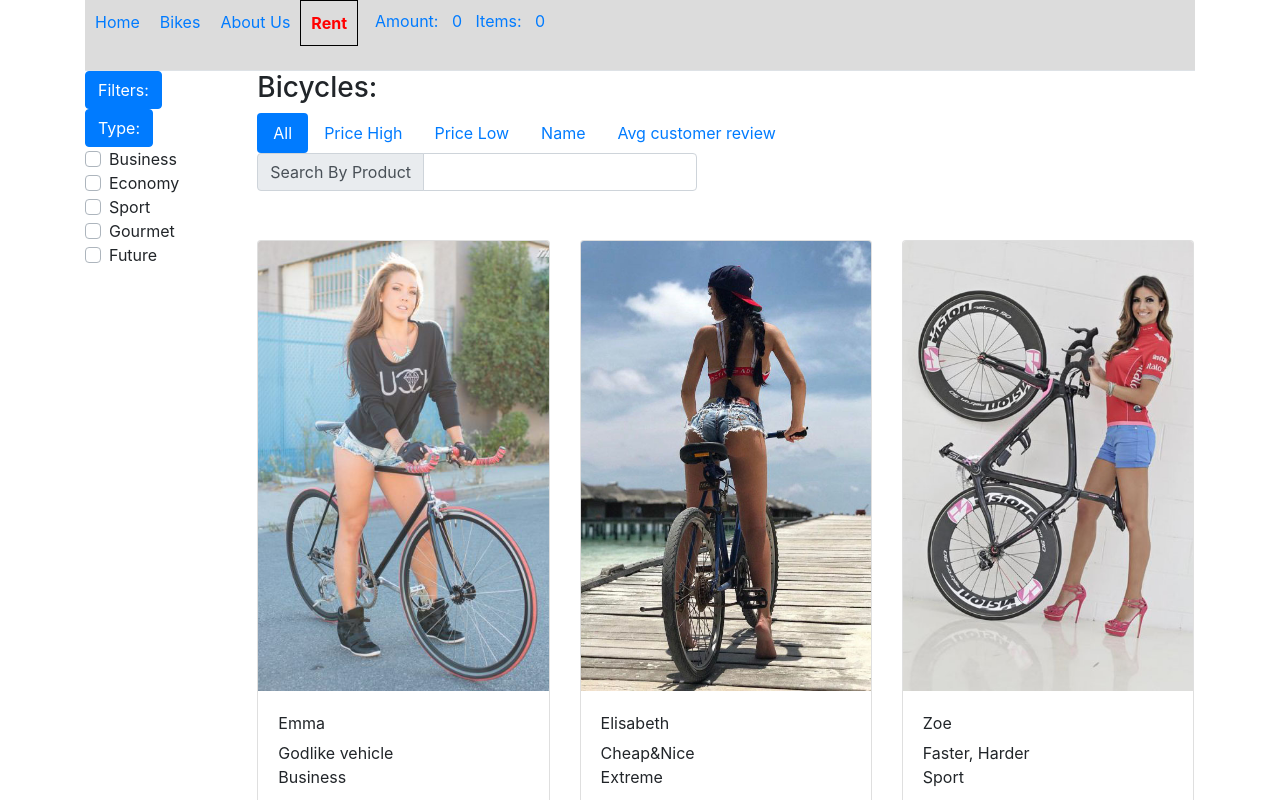
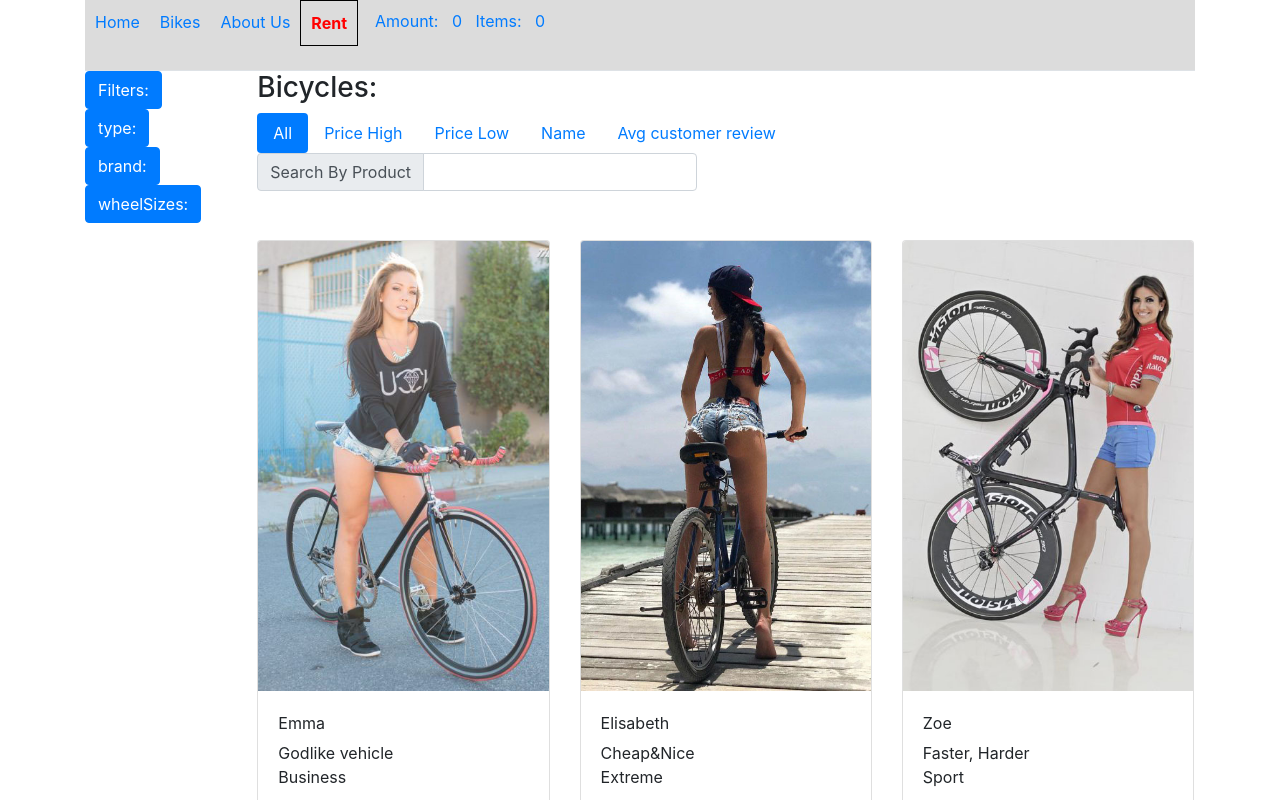
Before and after one commit to VeryBlackCatMeow/bicycle-shop, a React (Create React App) app in the folder bicycle-shop/: page /rent in a window 1280 px wide. Shown: the top 800 px of the page. Built offline with nearby package versions, Linux system fonts and the light colour scheme.

Commit message:
filterBar

```diff
--- a/bicycle-shop/src/components/Filter.js
+++ b/bicycle-shop/src/components/Filter.js
@@ -7,83 +7,44 @@ import { withRouter } from 'react-router-dom'
 
 const Filter = ({ /*setFilterFunc, filterBy,*/ handleFilterToggle, filterToggles, handleCheck, extraProps, items }) => {
     //onClick={setFilterFunc.bind(this, !filterBy)}
-/*    <div>
 
-        <Button color="primary" name="type" onClick={handleFilterToggle}>Type:</Button>
-        {
-        //filterBy   //checked={filterBy==='checked'}
-        filterToggles.type
-        ? <div onChange = {handleCheck}>
-            <CustomInput id="c" type="checkbox" value="Business" label="Business"/>
-            <CustomInput id="d" type="checkbox" value="Economy" label="Economy"/>
-            <CustomInput id="e" type="checkbox" value="Sport" label="Sport"/>
-            <CustomInput id="f" type="checkbox" value="Gourmet" label="Gourmet"/>
-            <CustomInput id="b" type="checkbox" value="Future" label="Future"/>
-        </div>
-        : null
-        }
-
-         <Button color="primary" name="brand" onClick={handleFilterToggle}>Brand:</Button>
-        {
-        filterToggles.brand
-        ? <div onChange = {handleCheck}>
-            <CustomInput id="z" type="checkbox" value="Alfa" label="Alfa"/>
-            <CustomInput id="x" type="checkbox" value="Dil" label="Dil"/>
-            <CustomInput id="y" type="checkbox" value="Master" label="Master"/>
-            <CustomInput id="t" type="checkbox" value="Sport" label="Urban"/>
-            <CustomInput id="u" type="checkbox" value="ZE Best" label="ZE Best"/>
-          </div>
-        : null
-        }
-    </div>*/
     const sorting = (items) => {
         return items.slice().sort( (a , b) => {
                         if (a > b) return 1;
                         if (a < b) return -1;
         });
     };
+
     const filterBlocks =  extraProps.filters.map( i => (
         {
-         filterBarItem: i,
-         filterCheckboxes: sorting( [...new Set([].concat(...items.map(item =>item[i])))] )
+         tab: i,
+         list: sorting( [...new Set([].concat(...items.map(item =>item[i])))] )
         }
     ));
 
-    filterBlocks.map( (block, index) => <FilterBlock/>
-    );
-
 
     return(
-     <div>
-
-        <Button color="primary" name="type" onClick={handleFilterToggle}>Type:</Button>
-        {
-        //filterBy   //checked={filterBy==='checked'}
-        filterToggles.type
-        ? <div onChange = {handleCheck}>
-            <CustomInput id="z" type="checkbox" value="Business" label="Business"/>
-            <CustomInput id="x" type="checkbox" value="Economy" label="Economy"/>
-            <CustomInput id="y" type="checkbox" value="Sport" label="Sport"/>
-            <CustomInput id="t" type="checkbox" value="Gourmet" label="Gourmet"/>
-            <CustomInput id="u" type="checkbox" value="Future" label="Future"/>
-        </div>
-        : null
-        }
-    </div>
+        filterBlocks.map( (block, index) => <FilterBlock key={index}  block={block}
+                                        handleFilterToggle={handleFilterToggle}
+                                        filterToggles={filterToggles} handleCheck={handleCheck}
+                                        />
+        )
     );
 };
 
-const FilterBlock = () => (
+const FilterBlock = ({handleFilterToggle, filterToggles, handleCheck, block}) => (
     <div>
-        About Us!!!!
+        <Button color="primary" name={block.tab} onClick={handleFilterToggle}>{block.tab}:</Button>
+        {
+          filterToggles[block.tab]
+          ? block.list.map( (checkbox, index) => <div onChange={handleCheck}><FilterList key={index} checkbox={checkbox} /></div>  )
+          : null
+        }
     </div>);
 
-const FilterList = () => (
-    <div>
-        About Us!!!!
-    </div>);
-
-
+const FilterList = ({checkbox}) => (                 //filterBy   //checked={filterBy==='checked'}
+    <CustomInput id={checkbox} type="checkbox" value={checkbox} label={checkbox}/>
+);
 
 const mapStateToProps = (
     {productreducers}) => ({
--- a/bicycle-shop/src/containers/Cart.js
+++ b/bicycle-shop/src/containers/Cart.js
@@ -1,11 +1,11 @@
 import React from 'react';
 import { connect } from 'react-redux';
-import { removeFromCartAction } from '../actions/index.js'
+import { addToCartAction, removeFromCartAction } from '../actions/index.js'
 import { Button, ButtonGroup, Input, Row, Col,
          ListGroup, ListGroupItem} from 'reactstrap';
 import { Link } from 'react-router-dom';
 
-const Cart = ({totalPrice, totalCount, cartItems, removeFromCartFunc}) => (
+const Cart = ({totalPrice, totalCount, cartItems, addToCartFunc, removeFromCartFunc}) => (
     <Row>
         <div> Amount: &nbsp; {totalPrice} &nbsp; Items: &nbsp; {totalCount}</div>
 
@@ -15,7 +15,8 @@ const Cart = ({totalPrice, totalCount, cartItems, removeFromCartFunc}) => (
                         {
                             !cartItems.length
                             ? 'Your Cart Is Empty :('
-                            : cartItems.map( (item, id) => (<CartItem key={id} {...item} removeFromCartFunc={removeFromCartFunc}/>))
+                            : cartItems.map( (item, id) => (<CartItem key={id} item={item}
+                                    removeFromCartFunc={removeFromCartFunc} addToCartFunc={addToCartFunc} />))
                         }
                     </ListGroup>
                 </div>
@@ -31,28 +32,28 @@ const Cart = ({totalPrice, totalCount, cartItems, removeFromCartFunc}) => (
 
 
 
-const CartItem = ({sku, image, title, price, removeFromCartFunc}) =>
+const CartItem = ({item, addToCartFunc, removeFromCartFunc}) =>
         (
       <ListGroupItem>
           <Row>
               <Col sm="4">
-                <img src={image} className="rounded-circle img-fluid w-25" alt="Cart Item Image"/>
+                <img src={item.image} className="rounded-circle img-fluid w-25" alt="Cart Item Image"/>
               </Col>
               <Col sm="4">
-                <span>{title}</span> &nbsp;
+                <span>{item.title}</span> &nbsp;
               </Col>
               <Col sm="2">
-                <span>{price}</span> &nbsp;
+                <span>{item.price}</span> &nbsp;
               </Col>
               <Col sm="1">
                 <ButtonGroup>
-                    <Button size="sm" color="primary" onClick={removeFromCartFunc.bind(this, sku)}>-</Button>
+                    <Button size="sm" color="primary" onClick={removeFromCartFunc.bind(this, item.sku)}>-</Button>
                     <Input type="text"/>
-                    <Button size="sm" color="primary" onClick={removeFromCartFunc.bind(this, sku)}>+</Button>
+                    <Button size="sm" color="primary" onClick={addToCartFunc.bind(this, item)}>+</Button>
                 </ButtonGroup>
               </Col>
               <Col sm="1">
-                <Button size="sm" color="danger" close onClick={removeFromCartFunc.bind(this, sku)}/>
+                <Button size="sm" color="danger" close onClick={removeFromCartFunc.bind(this, item.sku)}/>
               </Col>
           </Row>
       </ListGroupItem>
@@ -78,6 +79,7 @@ const mapStateToProps = ( { cartreducers }) => ({
 });
 
 const mapDispatchToProps = (dispatch) => ({
+    addToCartFunc: obj => dispatch(addToCartAction(obj)),
     removeFromCartFunc: id => dispatch(removeFromCartAction(id)),
 });
 
--- a/bicycle-shop/src/containers/Gallery.js
+++ b/bicycle-shop/src/containers/Gallery.js
@@ -11,7 +11,8 @@ class Gallery extends Component {
         super(props);
         this.state = {
             blockToggle: true,
-            filterToggles: {type: true, brand: true}
+            //filterToggles: {type: true, brand: true, wheelSizes: true}
+            filterToggles: {}
          };
     }
 
--- a/bicycle-shop/src/containers/Showcase.js
+++ b/bicycle-shop/src/containers/Showcase.js
@@ -75,8 +75,9 @@ const mapStateToProps = (
     {productreducers, filtersreducers, cartreducers}) => ({
     items: finalFiltration(productreducers.items, filtersreducers.searchBy, filtersreducers.sortBy),
     itemCount: cartreducers.items.reduce( (count, item) =>
-                            count + (item.id === cartreducers.lastItem.id ? 1 : 0), 0),
+                            count + (item.sku === cartreducers.lastItem.sku ? 1 : 0), 0),
     lastItem: cartreducers.lastItem,
+
     cartItems: cartreducers.items,
 
 
```
